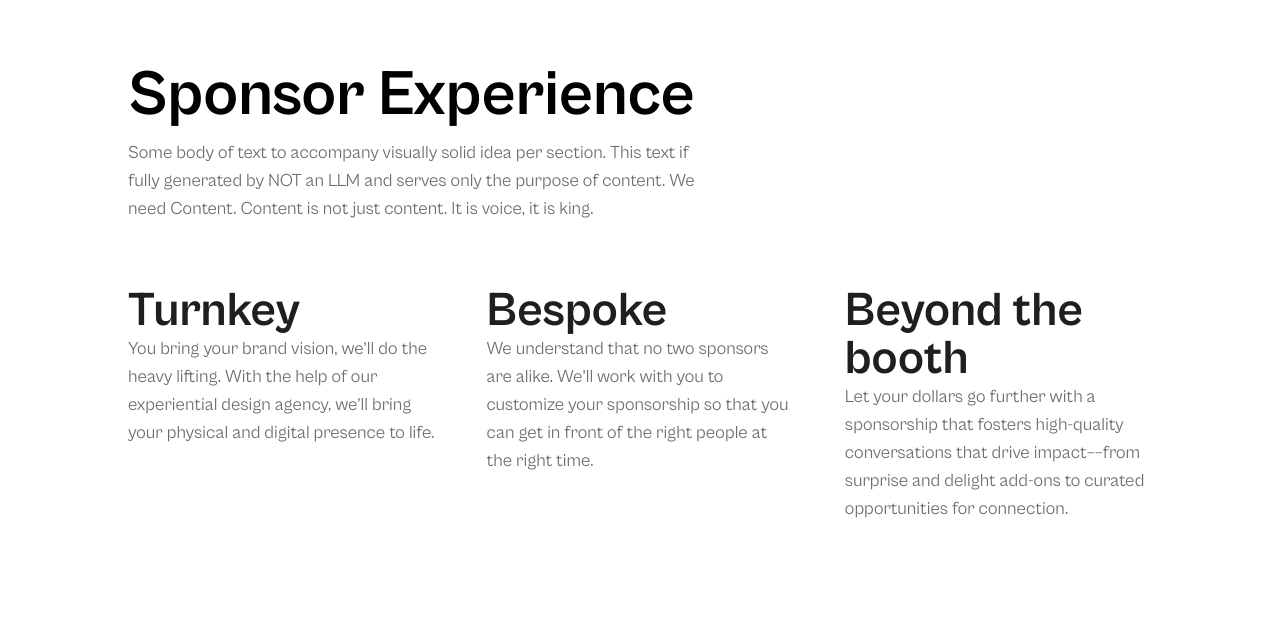
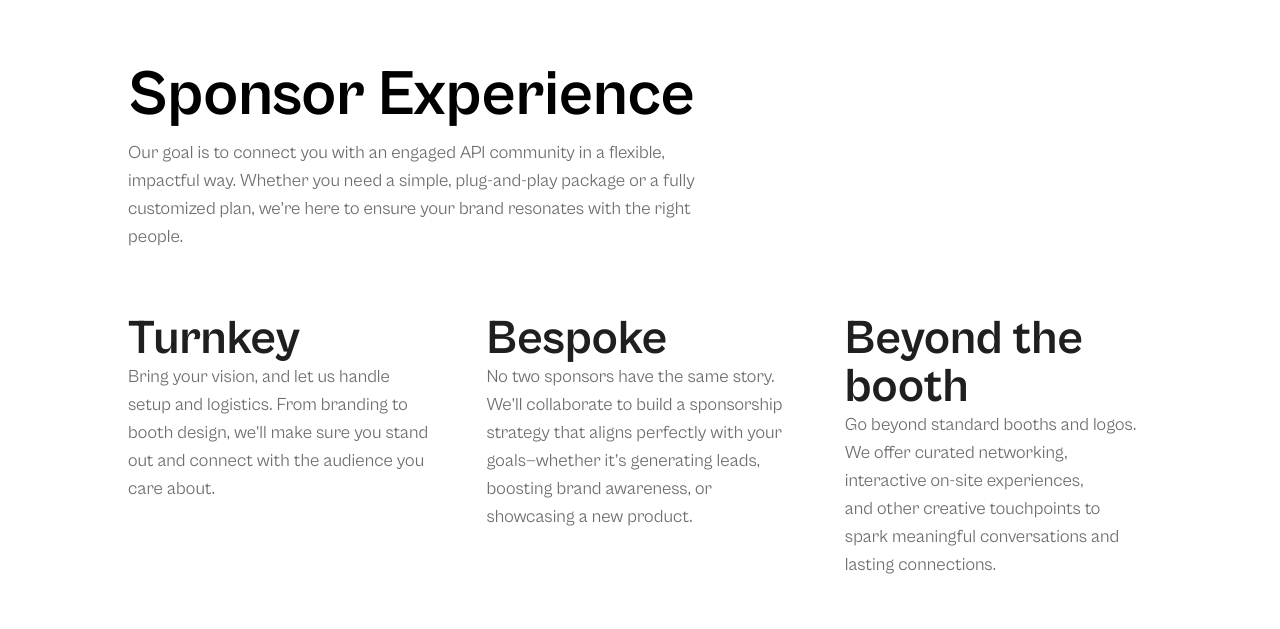
Before and after one commit to apiconf/landing-page, a React (Vite) app: page /sponsors in a window 1280 px wide. Shown: the part 9180-9809 px from the top of the page. Built offline with nearby package versions, Linux system fonts and the light colour scheme.

Commit message:
feat: refine sponsor experience section copy and layout

```diff
--- a/src/pages/sponsors/sponsor-experience.tsx
+++ b/src/pages/sponsors/sponsor-experience.tsx
@@ -59,33 +59,38 @@ export default function SponsorExperience() {
       <section className="bg-white px-8 py-20 text-[#000] md:p-32">
         <h2 className="mb-6 text-4xl font-bold md:text-[4rem]">Sponsor Experience</h2>
         <p className="mb-16 max-w-[37.1875rem] text-lg text-[#6E6E6E]">
-          Some body of text to accompany visually solid idea per section. This text if fully
-          generated by NOT an LLM and serves only the purpose of content. We need Content. Content
-          is not just content. It is voice, it is king.
+          Our goal is to connect you with an engaged API community in a flexible, impactful way.
+          Whether you need a simple, plug-and-play package or a fully customized plan, we’re here to
+          ensure your brand resonates with the right people.
         </p>
         <div className="flex flex-col justify-between gap-x-8 gap-y-10 md:flex-row">
           <div className="md:max-w-[30%] 2xl:max-w-[25rem]">
-            <span className="mb-4 text-4xl font-bold text-[#1F1F1F] md:text-5xl">Turnkey</span>
-            <p className="text-lg text-[#6E6E6E]">
-              You bring your brand vision, we’ll do the heavy lifting. With the help of our
-              experiential design agency, we’ll bring your physical and digital presence to life.
+            <span className="mb-4 text-balance text-4xl font-bold text-[#1F1F1F] md:text-5xl">
+              Turnkey
+            </span>
+            <p className="text-pretty text-lg text-[#6E6E6E]">
+              Bring your vision, and let us handle setup and logistics. From branding to booth
+              design, we’ll make sure you stand out and connect with the audience you care about.
             </p>
           </div>
           <div className="md:max-w-[30%] 2xl:max-w-[25rem]">
-            <span className="mb-4 text-4xl font-bold text-[#1F1F1F] md:text-5xl">Bespoke</span>
-            <p className="text-lg text-[#6E6E6E]">
-              We understand that no two sponsors are alike. We’ll work with you to customize your
-              sponsorship so that you can get in front of the right people at the right time.
+            <span className="mb-4 text-balance text-4xl font-bold text-[#1F1F1F] md:text-5xl">
+              Bespoke
+            </span>
+            <p className="text-pretty text-lg text-[#6E6E6E]">
+              No two sponsors have the same story. We’ll collaborate to build a sponsorship strategy
+              that aligns perfectly with your goals—whether it’s generating leads, boosting brand
+              awareness, or showcasing a new product.
             </p>
           </div>
           <div className="md:max-w-[30%] 2xl:max-w-[25rem]">
-            <span className="mb-4 text-4xl font-bold text-[#1F1F1F] md:text-5xl">
+            <span className="mb-4 text-balance text-4xl font-bold text-[#1F1F1F] md:text-5xl">
               Beyond the booth
             </span>
-            <p className="text-lg text-[#6E6E6E]">
-              Let your dollars go further with a sponsorship that fosters high-quality conversations
-              that drive impact––from surprise and delight add-ons to curated opportunities for
-              connection.
+            <p className="text-pretty text-lg text-[#6E6E6E]">
+              Go beyond standard booths and logos. We offer curated networking, interactive on-site
+              experiences, and other creative touchpoints to spark meaningful conversations and
+              lasting connections.
             </p>
           </div>
         </div>
```
